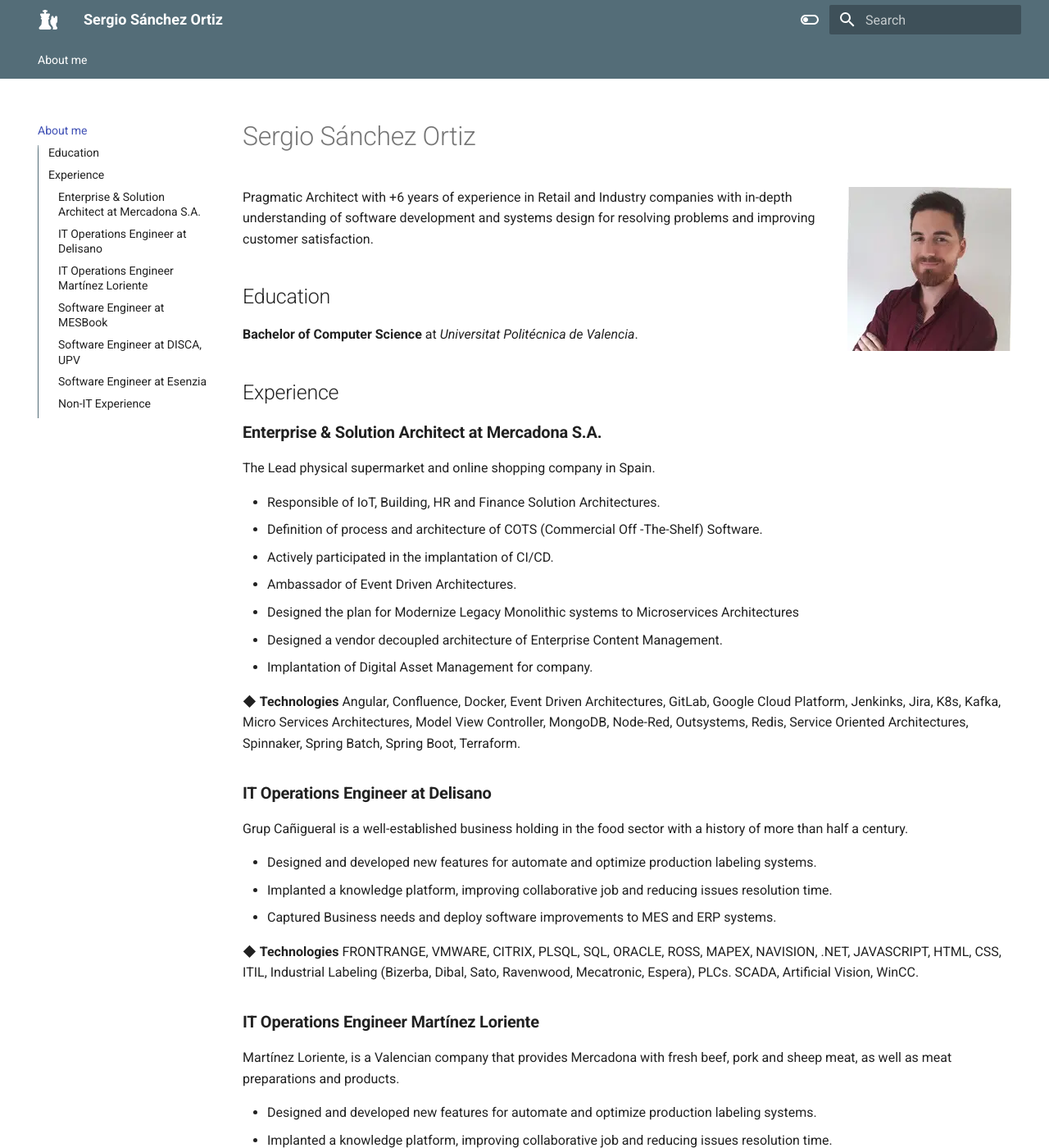
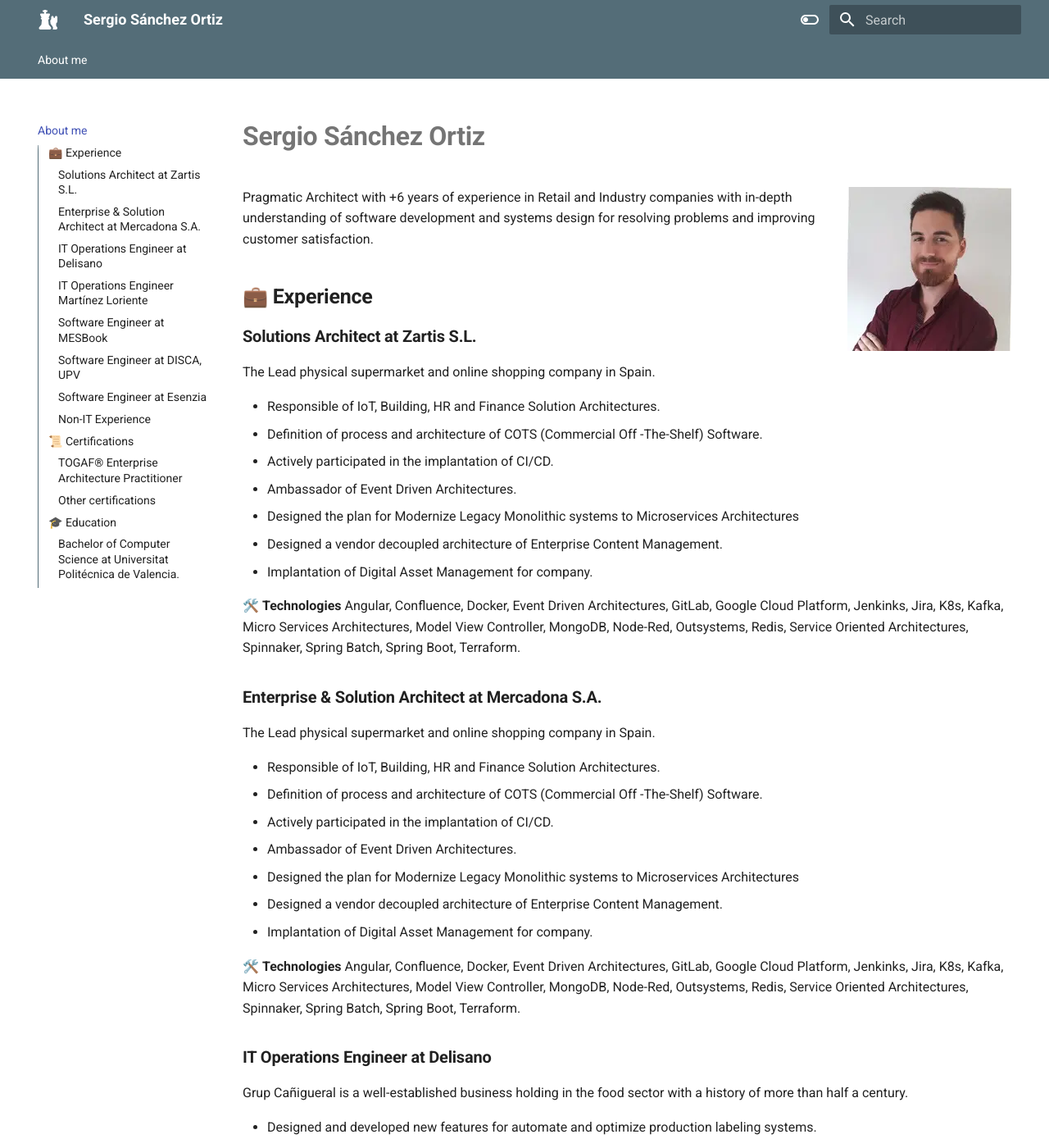
Before and after one commit to sersanor/sersanor.github.io, an MkDocs documentation site: the page built from docs/index.md, in a window 1280 px wide and 1400 px high. Shown: the whole window at 82% size. Built offline with MkDocs 1.6.1 and Material for MkDocs 9.7.7, drawn with Linux system fonts in a browser that asks for light colours; some of the changed text lies outside the part shown.

Commit message:
docs: update resume

```diff
--- a/docs/index.md
+++ b/docs/index.md
@@ -1,15 +1,23 @@
-# Sergio Sánchez Ortiz
+# **Sergio Sánchez Ortiz**
 
 ![Sergio Sánchez Ortiz](./assets/sergio-sanchez-ortiz.webp){ align=right }
 
 Pragmatic Architect with +6 years of experience in Retail and Industry companies with in-depth understanding of software development and systems design for resolving problems and improving customer satisfaction.
 
+## 💼 **Experience**
 
-## Education
+### **Solutions Architect at Zartis S.L.**
+The Lead physical supermarket and online shopping company in Spain.
 
-**Bachelor of Computer Science** at *Universitat Politécnica de Valencia*.
+- Responsible of IoT, Building, HR and Finance Solution Architectures.
+- Definition of process and architecture of COTS (Commercial Off -The-Shelf) Software.
+- Actively participated in the implantation of CI/CD.
+- Ambassador of Event Driven Architectures.
+- Designed the plan for Modernize Legacy Monolithic systems to Microservices Architectures
+- Designed a vendor decoupled architecture of Enterprise Content Management.
+- Implantation of Digital Asset Management for company.
 
-## Experience
+🛠️ **Technologies**  Angular, Confluence, Docker, Event Driven Architectures, GitLab, Google Cloud Platform, Jenkinks, Jira, K8s, Kafka, Micro Services Architectures, Model View Controller, MongoDB, Node-Red, Outsystems, Redis, Service Oriented Architectures, Spinnaker, Spring Batch, Spring Boot, Terraform.
 
 ### **Enterprise & Solution Architect at Mercadona S.A.**
 The Lead physical supermarket and online shopping company in Spain.
@@ -22,7 +30,7 @@
 - Designed a vendor decoupled architecture of Enterprise Content Management.
 - Implantation of Digital Asset Management for company.
 
-◆ **Technologies**  Angular, Confluence, Docker, Event Driven Architectures, GitLab, Google Cloud Platform, Jenkinks, Jira, K8s, Kafka, Micro Services Architectures, Model View Controller, MongoDB, Node-Red, Outsystems, Redis, Service Oriented Architectures, Spinnaker, Spring Batch, Spring Boot, Terraform.
+🛠️ **Technologies**  Angular, Confluence, Docker, Event Driven Architectures, GitLab, Google Cloud Platform, Jenkinks, Jira, K8s, Kafka, Micro Services Architectures, Model View Controller, MongoDB, Node-Red, Outsystems, Redis, Service Oriented Architectures, Spinnaker, Spring Batch, Spring Boot, Terraform.
 
 ### **IT Operations Engineer at Delisano**
 
@@ -32,7 +40,7 @@
 - Implanted a knowledge platform, improving collaborative job and reducing issues resolution time.
 - Captured Business needs and deploy software improvements to MES and ERP systems.
 
-◆ **Technologies** FRONTRANGE, VMWARE, CITRIX, PLSQL, SQL, ORACLE, ROSS, MAPEX, NAVISION, .NET, JAVASCRIPT, HTML, CSS, ITIL, Industrial Labeling (Bizerba, Dibal, Sato, Ravenwood, Mecatronic, Espera), PLCs. SCADA, Artificial Vision, WinCC.
+🛠️ **Technologies** FRONTRANGE, VMWARE, CITRIX, PLSQL, SQL, ORACLE, ROSS, MAPEX, NAVISION, .NET, JAVASCRIPT, HTML, CSS, ITIL, Industrial Labeling (Bizerba, Dibal, Sato, Ravenwood, Mecatronic, Espera), PLCs. SCADA, Artificial Vision, WinCC.
 
 
 ### **IT Operations Engineer Martínez Loriente**
@@ -43,7 +51,7 @@
 - Implanted a knowledge platform, improving collaborative job and reducing issues resolution time.
 - Captured Business needs and deploy software improvements to MES and ERP systems.
 
-◆ **Technologies**: FRONTRANGE, VMWARE, CITRIX, PLSQL, SQL, ORACLE, ROSS, MAPEX, NAVISION, .NET, JAVASCRIPT, HTML, CSS, ITIL, Industrial Labeling (Bizerba, Dibal, Sato, Ravenwood, Mecatronic, Espera), PLCs. SCADA, Artificial Vision, WinCC.
+🛠️ **Technologies**: FRONTRANGE, VMWARE, CITRIX, PLSQL, SQL, ORACLE, ROSS, MAPEX, NAVISION, .NET, JAVASCRIPT, HTML, CSS, ITIL, Industrial Labeling (Bizerba, Dibal, Sato, Ravenwood, Mecatronic, Espera), PLCs. SCADA, Artificial Vision, WinCC.
 
 
 ### **Software Engineer at MESBook**
@@ -54,7 +62,7 @@
 - Adopted Agile culture for improve Software Development Life Cycle.
 - Captured and Document business requirements and plan for software sprints.
 
-◆ **Technologies** .NET, MVC, SQL, LINQ, JAVASCRIPT, HTML, CSS, JQUERY, ANGULAR, JIRA, SVN.
+🛠️ **Technologies** .NET, MVC, SQL, LINQ, JAVASCRIPT, HTML, CSS, JQUERY, ANGULAR, JIRA, SVN.
 
 ### **Software Engineer at DISCA, UPV**
 
@@ -64,7 +72,7 @@
 - Designed and developed plugins for improve user experience.
 - Assisted in provided guidance and training to end customer along with getting feedback for continuous improvement.
 
-◆ **Technologies** JAVASCRIPT, NODEJS, JQUERY, ANGULARJS, GRUNTJS, MONGODB, GIT, EXPRESS, HTML, CSS, SCRUM.
+🛠️ **Technologies** JAVASCRIPT, NODEJS, JQUERY, ANGULARJS, GRUNTJS, MONGODB, GIT, EXPRESS, HTML, CSS, SCRUM.
 
 ### **Software Engineer at Esenzia**
 
@@ -74,7 +82,7 @@
 - Developed e-commerce and Websites leaning on CMS platforms.
 - Provided a first line of customer support.
 
-Technologies: CMS (Wordpress, Drupal, Joomla, e-Commerce. Prestashop, Moddle), PHP, SQL, LINUX, CPANEL, PLESK.
+🛠️ **Technologies**: CMS (Wordpress, Drupal, Joomla, e-Commerce. Prestashop, Moddle), PHP, SQL, LINUX, CPANEL, PLESK.
 
 
 ### **Non-IT Experience**
@@ -86,3 +94,18 @@
 - 3 years of Industry Experience (Assembly Lane)
     - Maintenance Operator - TE Connectivity (2008)
     - AC Equipment Installer - Panasonic Co. (2004-2006)
+
+## 📜 **Certifications**
+
+### [TOGAF® Enterprise Architecture Practitioner](https://www.credly.com/badges/09326363-51a2-4e4e-9c51-d1d3b3cac7b4/linked_in_profile)
+### Other certifications
+- Remote Work and Virtual Collaboration Professional Certificate - RWVCPC
+- Cyber Security Foundation Professional Certificate - CSFPC™
+- Scrum Foundations Professional Certificate (SFPC)
+- COMPETENCIAS PROFESIONALES: La Inteligencia Emocional
+- Gestión eficaz del tiempo para mejorar tu rendimiento
+
+
+## 🎓 **Education**
+
+### **Bachelor of Computer Science** at *Universitat Politécnica de Valencia*.
--- a/mkdocs.yml
+++ b/mkdocs.yml
@@ -60,6 +60,9 @@
 markdown_extensions:
   - attr_list
   - md_in_html
+  - pymdownx.emoji:
+      emoji_index: !!python/name:material.extensions.emoji.twemoji
+      emoji_generator: !!python/name:material.extensions.emoji.to_svg
 
 plugins:
   - search
```
